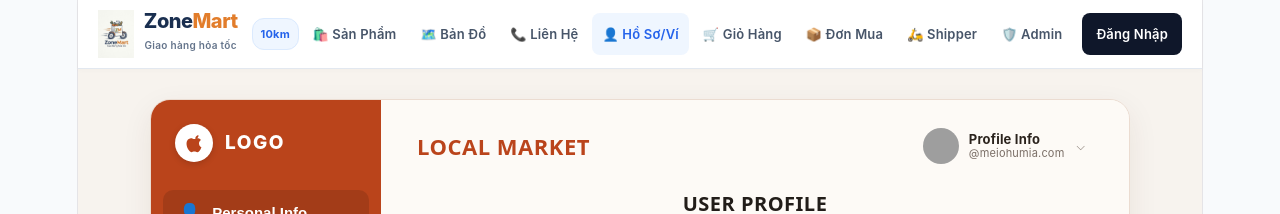
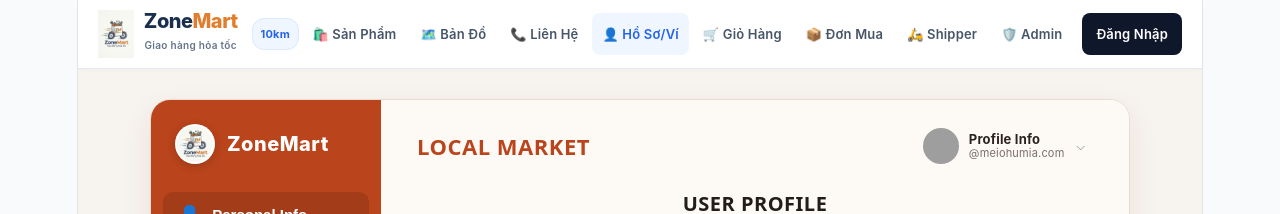
Before and after one commit to HoangHuy206/ZoneMart, a Vue app in the folder ZoneMart/: page /profile in a window 1280 px wide. Shown: the top 214 px of the page. Built offline with nearby package versions, Linux system fonts and the light colour scheme; grey boxes are pictures that could not be loaded.

Commit message:
feat: replace LOGO text with ZoneMart brand name and logo image in sidebar

```diff
--- a/ZoneMart/src/views/profile/ProfileView.vue
+++ b/ZoneMart/src/views/profile/ProfileView.vue
@@ -86,12 +86,8 @@ const savedStalls = ref([
       <aside class="sidebar-panel">
         <!-- LOGO SECTION -->
         <div class="sidebar-logo">
-          <div class="logo-icon-box">
-            <svg class="apple-icon" viewBox="0 0 24 24" fill="currentColor">
-              <path d="M18.71 19.5c-.83 1.24-1.71 2.45-3.05 2.47-1.34.03-1.77-.79-3.29-.79-1.53 0-2 .77-3.27.82-1.31.05-2.3-1.32-3.14-2.53C4.25 17 2.94 12.45 4.7 9.39c.87-1.52 2.43-2.48 4.12-2.51 1.28-.02 2.5.87 3.29.87.78 0 2.26-1.07 3.81-.91.65.03 2.47.26 3.64 1.98-.09.06-2.17 1.28-2.15 3.81.03 3.02 2.65 4.03 2.68 4.04-.03.07-.42 1.44-1.38 2.83M15.97 6.37c.62-.75 1.04-1.8 0.92-2.85-.9.04-2 .6-2.64 1.35-.56.65-1.05 1.72-.92 2.74 1.01.08 2.02-.51 2.64-1.24z"/>
-            </svg>
-          </div>
-          <span class="logo-text">LOGO</span>
+          <img src="/logo.png" alt="ZoneMart Logo" class="sidebar-brand-img" />
+          <span class="logo-text">ZoneMart</span>
         </div>
 
         <!-- SIDEBAR NAVIGATION MENU -->
@@ -365,27 +361,20 @@ const savedStalls = ref([
   padding: 0 24px 28px 24px;
 }
 
-.logo-icon-box {
-  width: 38px;
-  height: 38px;
-  display: flex;
-  align-items: center;
-  justify-content: center;
-  color: #ba441b;
+.sidebar-brand-img {
+  width: 40px;
+  height: 40px;
+  border-radius: 50%;
+  object-fit: cover;
   background-color: #ffffff;
-  border-radius: 50%;
-  box-shadow: 0 2px 6px rgba(0,0,0,0.15);
-}
-
-.apple-icon {
-  width: 22px;
-  height: 22px;
+  padding: 2px;
+  box-shadow: 0 2px 8px rgba(0, 0, 0, 0.18);
 }
 
 .sidebar-logo .logo-text {
-  font-size: 19px;
+  font-size: 20px;
   font-weight: 800;
-  letter-spacing: 1.5px;
+  letter-spacing: 0.5px;
   color: #ffffff;
 }
 
```
